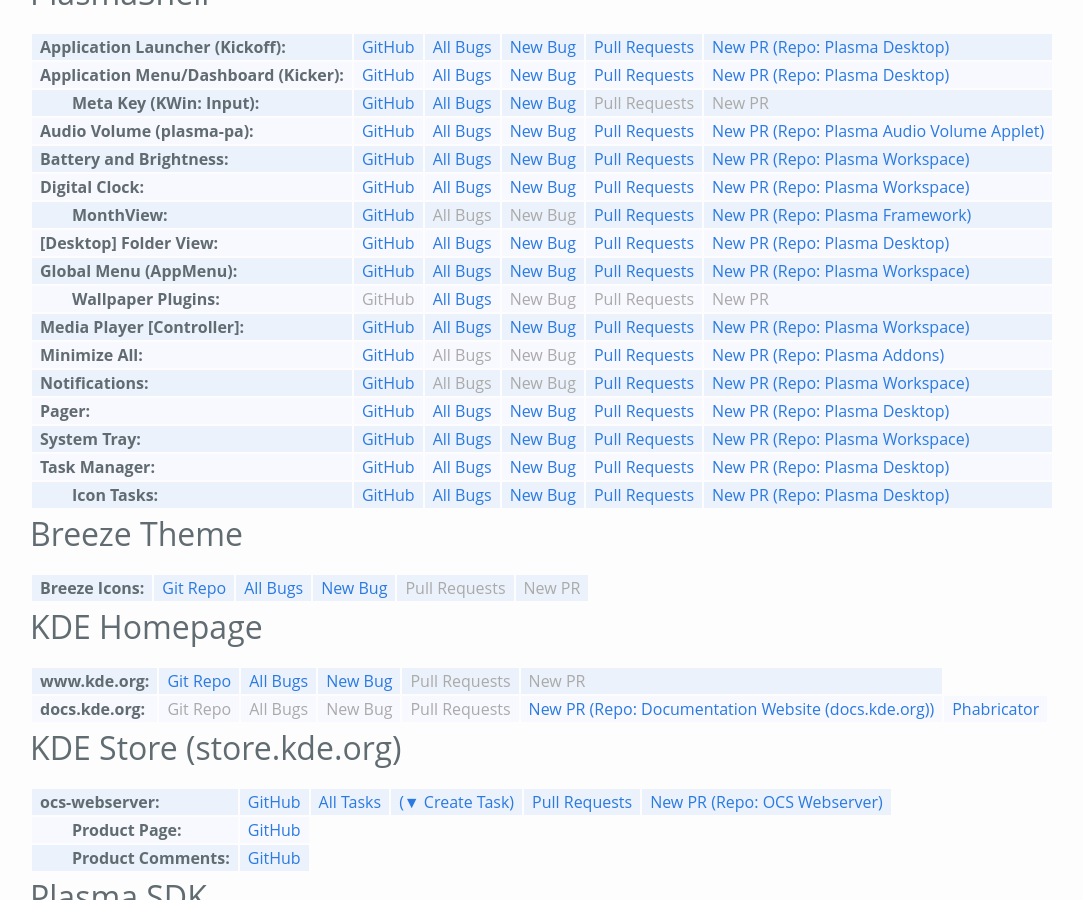
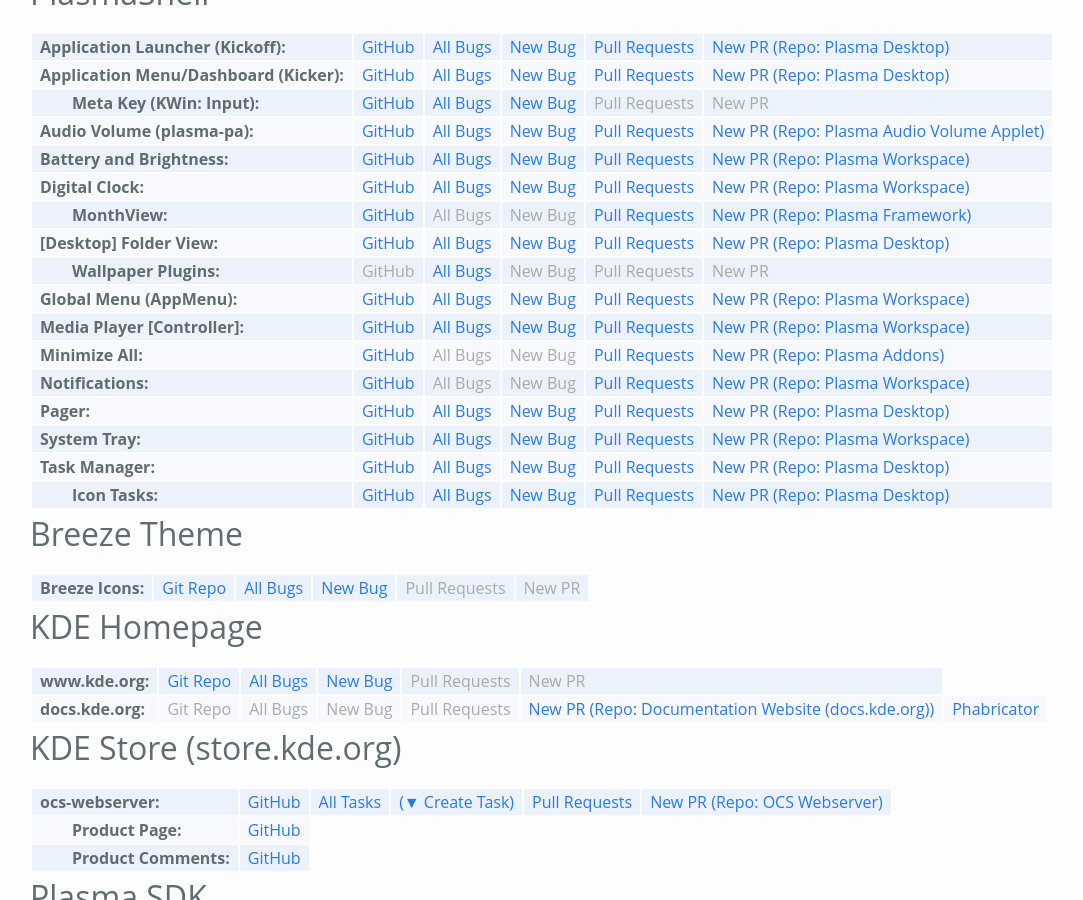
Before and after one commit to Zren/zren.github.io, a Jekyll site: the page built from kde_repos.md, in a window 1280 px wide and 900 px high, scrolled down 368 px. Shown: the whole window, without its empty margins (0-1083 px from the left). Built offline with Jekyll 4.4.1, drawn with Linux system fonts in a browser that asks for light colours; some of the changed lines change nothing that is shown.

Commit message:
Move global menu below the indented row.

```diff
--- a/kde_repos.md
+++ b/kde_repos.md
@@ -121,6 +121,14 @@
 		<td><a href="{{phabDiffsDesktop}}">Pull Requests</a></td>
 		<td><a href="{{phabNewDiff}}">New PR (Repo: Plasma Desktop)</a></td>
 	</tr>
+	<tr class="indent">
+		<td>Wallpaper Plugins</td>
+		<td><a>GitHub</a></td>
+		<td><a href="{{kdeBugList}}product=Plasma%20Workspace%20Wallpapers&component=general&list_id=1437793">All Bugs</a></td>
+		<td><a>New Bug</a></td>
+		<td><a>Pull Requests</a></td>
+		<td><a>New PR</a></td>
+	</tr>
 	<tr>
 		<td>Global Menu (AppMenu)</td>
 		<td><a href="https://github.com/KDE/plasma-workspace/tree/master/applets/appmenu">GitHub</a></td>
@@ -128,15 +136,6 @@
 		<td><a href="{{kdeNewBug}}product=plasmashell&component=Global%20Menu">New Bug</a></td>
 		<td><a href="{{phabDiffsWorkspace}}">Pull Requests</a></td>
 		<td><a href="{{phabNewDiff}}">New PR (Repo: Plasma Workspace)</a></td>
-	</tr>
-
-	<tr class="indent">
-		<td>Wallpaper Plugins</td>
-		<td><a>GitHub</a></td>
-		<td><a href="{{kdeBugList}}product=Plasma%20Workspace%20Wallpapers&component=general&list_id=1437793">All Bugs</a></td>
-		<td><a>New Bug</a></td>
-		<td><a>Pull Requests</a></td>
-		<td><a>New PR</a></td>
 	</tr>
 	<tr>
 		<td>Media Player [Controller]</td>
```
